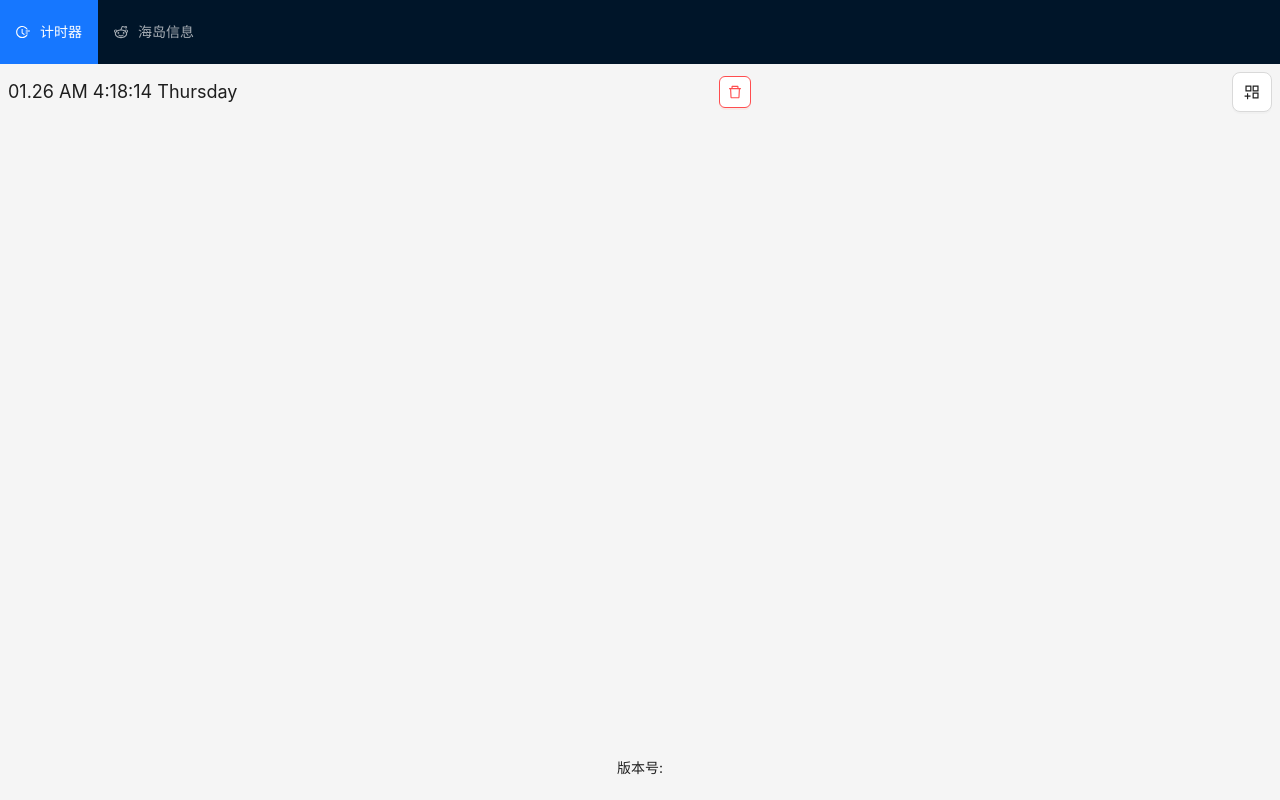
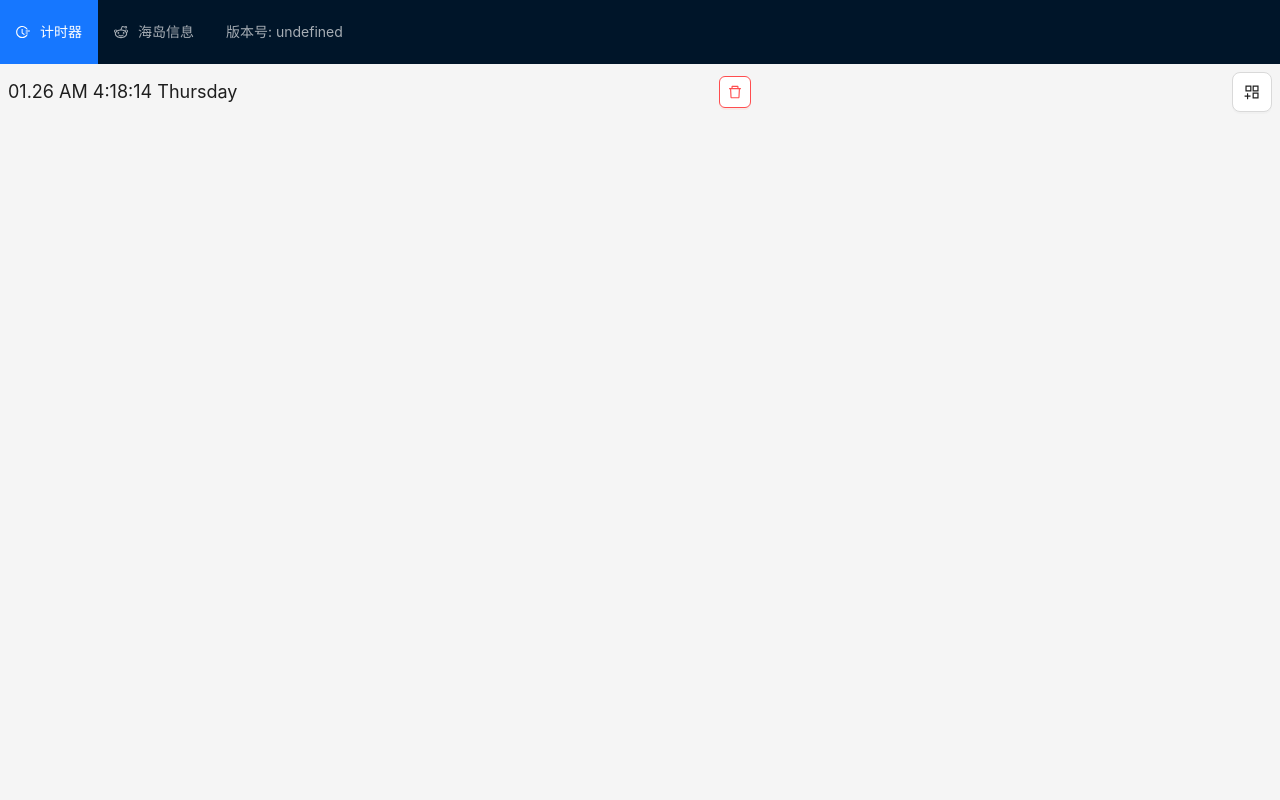
Before and after one commit to xxxxue/multi-timer-vite, a React (Vite) app: page / in a window 1280 px wide. Built offline with nearby package versions, Linux system fonts and the light colour scheme.

Commit message:
移除 footer

```diff
--- a/src/components/Layout/Index.tsx
+++ b/src/components/Layout/Index.tsx
@@ -4,7 +4,7 @@ import { Layout, Menu } from "antd";
 import { Suspense } from "react";
 import { useLocation, useNavigate, useRoutes } from "react-router-dom";
 
-const { Header, Content, Footer } = Layout;
+const { Header, Content } = Layout;
 const Index = () => {
   let nav = useNavigate();
   let location = useLocation();
@@ -33,13 +33,16 @@ const Index = () => {
               label: `海岛信息`,
               onClick: () => handleRouteLink("HaiDaoInfo"),
             },
+            {
+              key: "/version",
+              label: `版本号: ${process.env.m_version}`,
+            },
           ]}
         />
       </Header>
       <Content>
         <Suspense fallback={<p>loading...</p>}>{useRoutes(routes)}</Suspense>
       </Content>
-      <Footer className="text-center">版本号: {process.env.m_version}</Footer>
     </Layout>
   );
 };
```
Also changed, not shown: package.json (+13 -13 lines), 1 other file (tests, documents, lock files or other folders).
